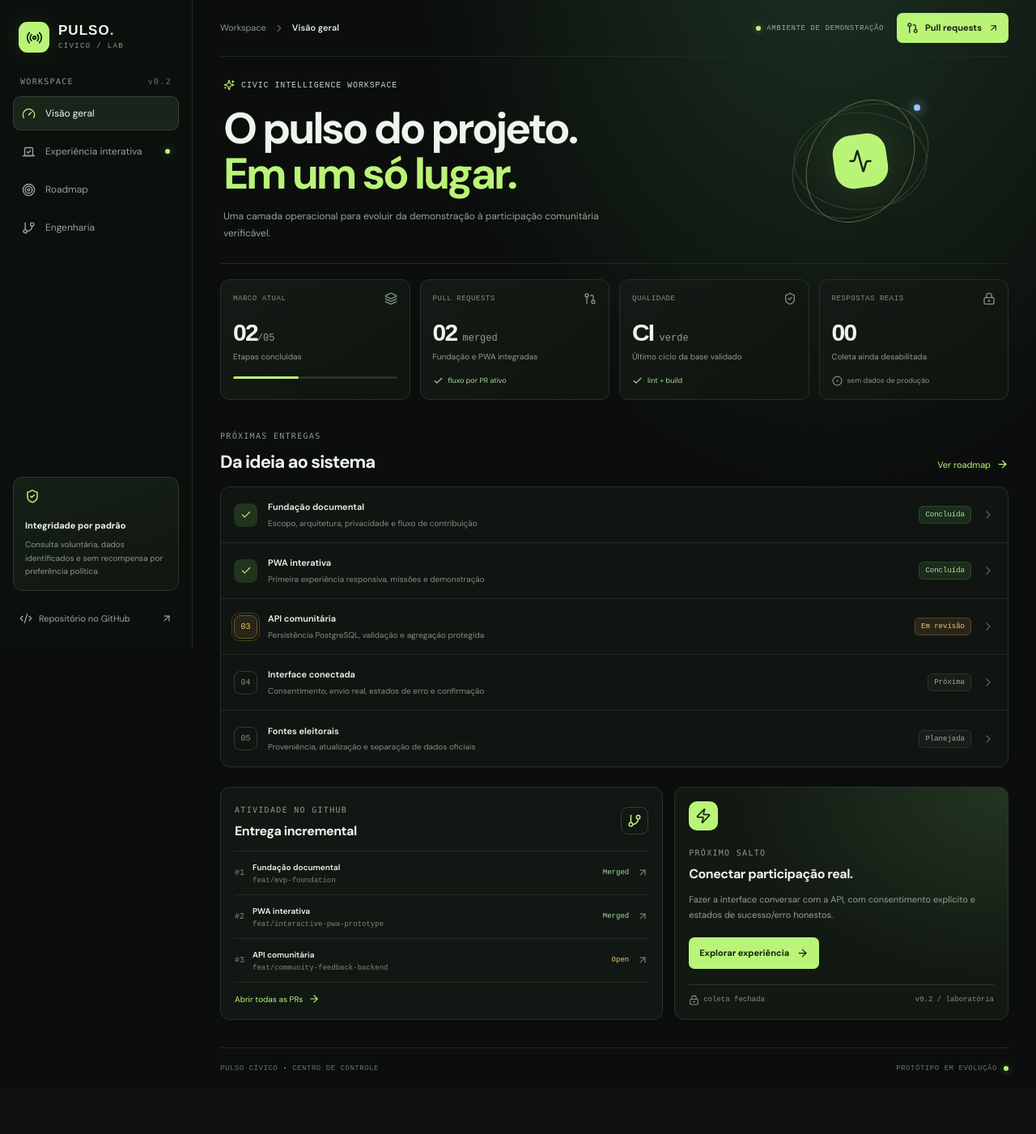
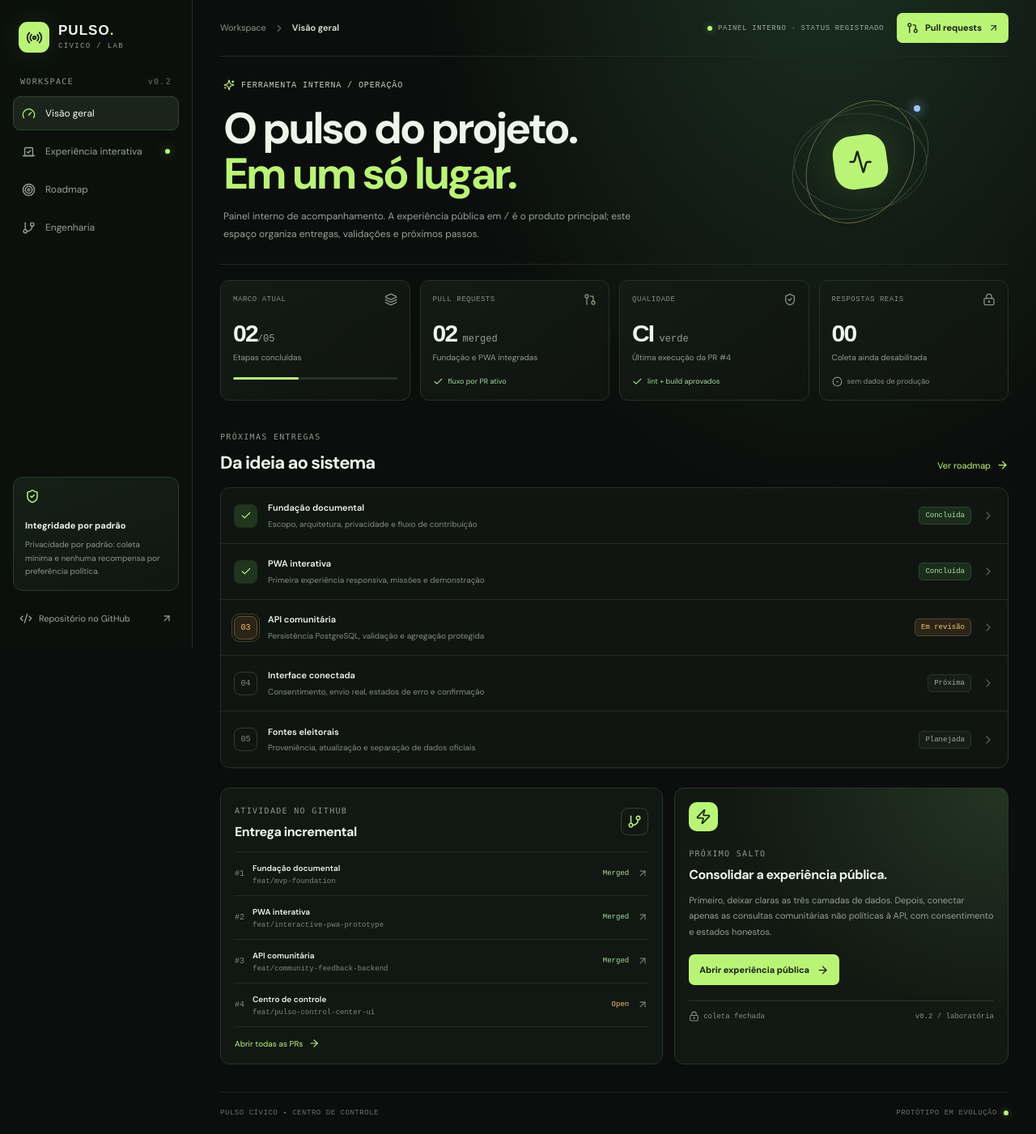
Before and after one commit to SH1W4/pulso-civico, a Next.js app: page /control-center in a window 1280 px wide. Shown: the whole page at 81% size. Before the commit the page ends 1346 px from the top, so only its background shows below. Built offline with nearby package versions, Linux system fonts and the light colour scheme.

Commit message:
fix(control-center): align privacy and PR status

```diff
--- a/app/control-center/page.tsx
+++ b/app/control-center/page.tsx
@@ -41,7 +41,8 @@ const roadmap = [
 const pullRequests = [
   { number: 1, title: "Fundação documental", branch: "feat/mvp-foundation", status: "Merged", color: "green", href: "https://github.com/SH1W4/pulso-civico/pull/1", checks: "Integrada" },
   { number: 2, title: "PWA interativa", branch: "feat/interactive-pwa-prototype", status: "Merged", color: "green", href: "https://github.com/SH1W4/pulso-civico/pull/2", checks: "CI verde" },
-  { number: 3, title: "API comunitária", branch: "feat/community-feedback-backend", status: "Open", color: "amber", href: "https://github.com/SH1W4/pulso-civico/pull/3", checks: "CI verde · revisão pendente" },
+  { number: 3, title: "API comunitária", branch: "feat/community-feedback-backend", status: "Merged", color: "green", href: "https://github.com/SH1W4/pulso-civico/pull/3", checks: "Integrada à main · coleta desabilitada" },
+  { number: 4, title: "Centro de controle", branch: "feat/pulso-control-center-ui", status: "Open", color: "amber", href: "https://github.com/SH1W4/pulso-civico/pull/4", checks: "CI verde · revisão pendente" },
 ];
 
 const priorities = [
@@ -87,7 +88,7 @@ export default function ControlCenterPage() {
         <div className={styles.sidebarSafety}>
           <span className={styles.safetyIcon}><ShieldCheck size={18} /></span>
           <strong>Integridade por padrão</strong>
-          <p>Consulta voluntária, dados identificados e sem recompensa por preferência política.</p>
+          <p>Privacidade por padrão: coleta mínima e nenhuma recompensa por preferência política.</p>
         </div>
         <a className={styles.repoLink} href="https://github.com/SH1W4/pulso-civico" target="_blank" rel="noreferrer"><Code2 size={16} /> Repositório no GitHub <ArrowUpRight size={14} /></a>
       </aside>
@@ -95,20 +96,20 @@ export default function ControlCenterPage() {
       <section className={styles.main}>
         <header className={styles.topbar}>
           <div className={styles.breadcrumb}><span>Workspace</span><ChevronRight size={14} /><strong>{sectionLabel}</strong></div>
-          <div className={styles.topActions}><span className={styles.systemState}><i /> AMBIENTE DE DEMONSTRAÇÃO</span><a href="https://github.com/SH1W4/pulso-civico/pulls" target="_blank" rel="noreferrer" className={styles.topButton}><GitPullRequest size={15} /> Pull requests <ArrowUpRight size={13} /></a></div>
+          <div className={styles.topActions}><span className={styles.systemState}><i /> PAINEL INTERNO · STATUS REGISTRADO</span><a href="https://github.com/SH1W4/pulso-civico/pulls" target="_blank" rel="noreferrer" className={styles.topButton}><GitPullRequest size={15} /> Pull requests <ArrowUpRight size={13} /></a></div>
         </header>
 
         {section === "overview" && (
           <>
             <div className={styles.pageIntro}>
-              <div><div className={styles.eyebrow}><Sparkles size={14} /> CIVIC INTELLIGENCE WORKSPACE</div><h1>O pulso do projeto.<br /><span>Em um só lugar.</span></h1><p>Uma camada operacional para evoluir da demonstração à participação comunitária verificável.</p></div>
+              <div><div className={styles.eyebrow}><Sparkles size={14} /> FERRAMENTA INTERNA / OPERAÇÃO</div><h1>O pulso do projeto.<br /><span>Em um só lugar.</span></h1><p>Painel interno de acompanhamento. A experiência pública em <code>/</code> é o produto principal; este espaço organiza entregas, validações e próximos passos.</p></div>
               <div className={styles.introOrb}><div className={styles.orbRing} /><div className={styles.orbCenter}><Activity size={30} /></div><span className={styles.orbPoint} /></div>
             </div>
 
             <div className={styles.metrics}>
               <article className={styles.metric}><div className={styles.metricTop}><span>MARCO ATUAL</span><Layers3 size={16} /></div><strong>02<span>/05</span></strong><small>Etapas concluídas</small><div className={styles.metricTrack}><i style={{ width: "40%" }} /></div></article>
               <article className={styles.metric}><div className={styles.metricTop}><span>PULL REQUESTS</span><GitPullRequest size={16} /></div><strong>02<span> merged</span></strong><small>Fundação e PWA integradas</small><div className={styles.metricMeta}><Check size={13} /> fluxo por PR ativo</div></article>
-              <article className={styles.metric}><div className={styles.metricTop}><span>QUALIDADE</span><ShieldCheck size={16} /></div><strong>CI<span> verde</span></strong><small>Último ciclo da base validado</small><div className={styles.metricMeta}><Check size={13} /> lint + build</div></article>
+              <article className={styles.metric}><div className={styles.metricTop}><span>QUALIDADE</span><ShieldCheck size={16} /></div><strong>CI<span> verde</span></strong><small>Última execução da PR #4</small><div className={styles.metricMeta}><Check size={13} /> lint + build aprovados</div></article>
               <article className={styles.metric}><div className={styles.metricTop}><span>RESPOSTAS REAIS</span><LockKeyhole size={16} /></div><strong>00</strong><small>Coleta ainda desabilitada</small><div className={`${styles.metricMeta} ${styles.muted}`}><CircleDot size={13} /> sem dados de produção</div></article>
             </div>
 
@@ -119,7 +120,7 @@ export default function ControlCenterPage() {
 
             <div className={styles.bottomGrid}>
               <article className={styles.repoCard}><div className={styles.cardHead}><div><span className={styles.overline}>ATIVIDADE NO GITHUB</span><h3>Entrega incremental</h3></div><span className={styles.githubGlyph}><GitBranch size={18} /></span></div><div className={styles.prList}>{pullRequests.map((pr) => <a href={pr.href} target="_blank" rel="noreferrer" className={styles.prRow} key={pr.number}><span className={styles.prNumber}>#{pr.number}</span><span className={styles.prTitle}><strong>{pr.title}</strong><small>{pr.branch}</small></span><span className={pr.color === "green" ? styles.prMerged : styles.prOpen}>{pr.status}</span><ArrowUpRight size={14} /></a>)}</div><a className={styles.cardFooterLink} href="https://github.com/SH1W4/pulso-civico/pulls" target="_blank" rel="noreferrer">Abrir todas as PRs <ArrowRight size={14} /></a></article>
-              <article className={styles.nextCard}><div className={styles.nextIcon}><Zap size={20} /></div><span className={styles.overline}>PRÓXIMO SALTO</span><h3>Conectar participação real.</h3><p>Fazer a interface conversar com a API, com consentimento explícito e estados de sucesso/erro honestos.</p><button className={styles.primaryButton} onClick={() => chooseSection("experience")}>Explorar experiência <ArrowRight size={15} /></button><div className={styles.nextCardFoot}><span><LockKeyhole size={13} /> coleta fechada</span><span>v0.2 / laboratória</span></div></article>
+              <article className={styles.nextCard}><div className={styles.nextIcon}><Zap size={20} /></div><span className={styles.overline}>PRÓXIMO SALTO</span><h3>Consolidar a experiência pública.</h3><p>Primeiro, deixar claras as três camadas de dados. Depois, conectar apenas as consultas comunitárias não políticas à API, com consentimento e estados honestos.</p><Link className={styles.primaryButton} href="/">Abrir experiência pública <ArrowRight size={15} /></Link><div className={styles.nextCardFoot}><span><LockKeyhole size={13} /> coleta fechada</span><span>v0.2 / laboratória</span></div></article>
             </div>
           </>
         )}
@@ -155,7 +156,7 @@ export default function ControlCenterPage() {
             <div className={styles.engineeringList}>{pullRequests.map((pr) => <article className={styles.engineeringCard} key={pr.number}><div className={styles.engineeringIcon}><GitPullRequest size={20} /></div><div className={styles.engineeringMain}><div className={styles.engineeringTitle}><h3>#{pr.number} · {pr.title}</h3><span className={pr.color === "green" ? styles.statusDone : styles.statusReview}>{pr.status === "Merged" ? "Integrada" : "Aberta"}</span></div><code>{pr.branch}</code><p>{pr.checks}</p></div><a className={styles.openPr} href={pr.href} target="_blank" rel="noreferrer">Ver PR <ArrowUpRight size={14} /></a></article>)}</div>
             <button className={styles.architectureButton} onClick={() => setShowArchitecture((value) => !value)}><Blocks size={17} /> {showArchitecture ? "Ocultar arquitetura" : "Abrir mapa da arquitetura"} <ChevronRight className={showArchitecture ? styles.rotateChevron : ""} size={15} /></button>
             {showArchitecture && <div className={styles.architectureMap}><div><span>01</span><strong>PWA / Next.js</strong><small>Interface e consentimento</small></div><span className={styles.architectureArrow}>↓</span><div><span>02</span><strong>API validada</strong><small>Entrada e regras de domínio</small></div><span className={styles.architectureArrow}>↓</span><div><span>03</span><strong>PostgreSQL</strong><small>Persistência minimizada</small></div><span className={styles.architectureArrow}>↓</span><div><span>04</span><strong>Agregação pública</strong><small>Limiar e metodologia</small></div></div>}
-            <div className={styles.terminalNote}><Terminal size={16} /><span>GitHub Actions · Node.js 20 · ESLint · Next.js build</span><span className={styles.terminalSuccess}><i /> CI verde na API base</span></div>
+            <div className={styles.terminalNote}><Terminal size={16} /><span>GitHub Actions · Node.js 20 · ESLint · Next.js build</span><span className={styles.terminalSuccess}><i /> PR #3 integrada · PR #4 CI verde</span></div>
           </div>
         )}
 
```
